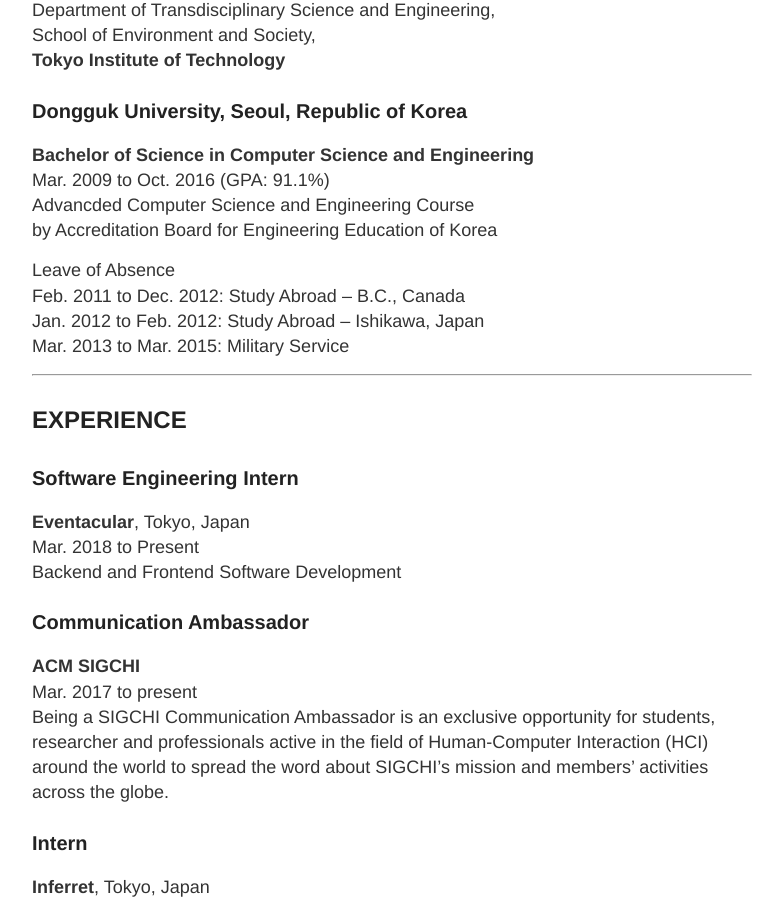
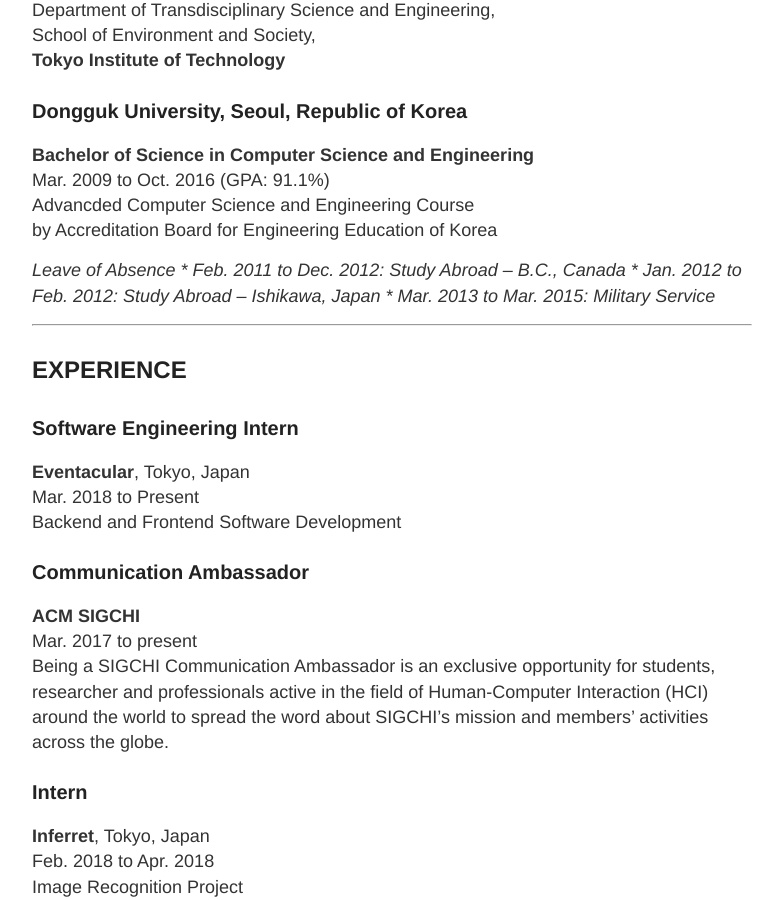
Before and after one commit to TangoEnSkai/tangoenskai.github.io, a Jekyll site: the page built from cv.md, in a window 1280 px wide and 900 px high, scrolled down 895 px. Shown: the whole window, without its empty margins (248-1031 px from the left). Built offline with Jekyll 4.4.1, drawn with Linux system fonts in a browser that asks for light colours.

```diff
--- a/cv.md
+++ b/cv.md
@@ -37,10 +37,10 @@ Mar. 2009 to Oct. 2016 (GPA: 91.1%)
 Advancded Computer Science and Engineering Course
 by Accreditation Board for Engineering Education of Korea
 
->Leave of Absence
->    Feb. 2011 to Dec. 2012: Study Abroad – B.C., Canada
->    Jan. 2012 to Feb. 2012: Study Abroad – Ishikawa, Japan
->    Mar. 2013 to Mar. 2015: Military Service
+_Leave of Absence_
+_* Feb. 2011 to Dec. 2012: Study Abroad – B.C., Canada_
+_* Jan. 2012 to Feb. 2012: Study Abroad – Ishikawa, Japan_
+_* Mar. 2013 to Mar. 2015: Military Service_
 
 
 ---
```
